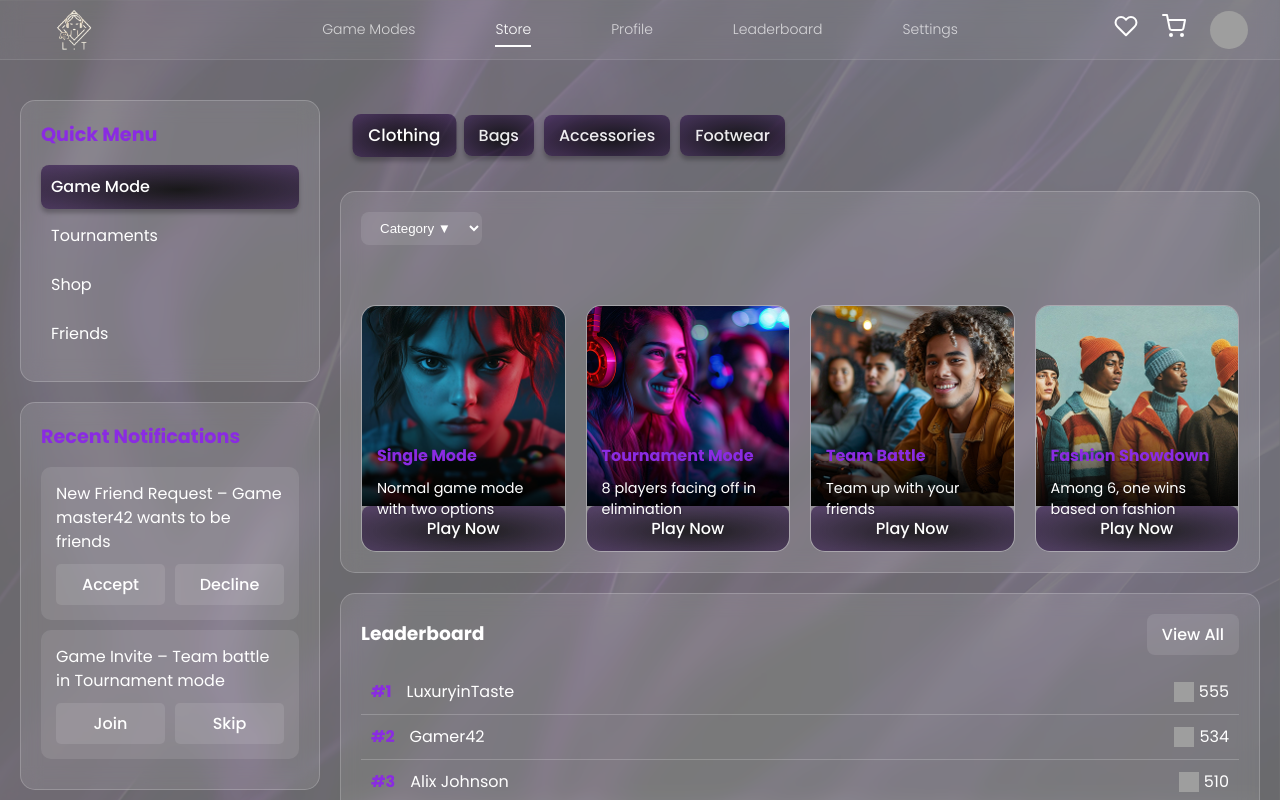
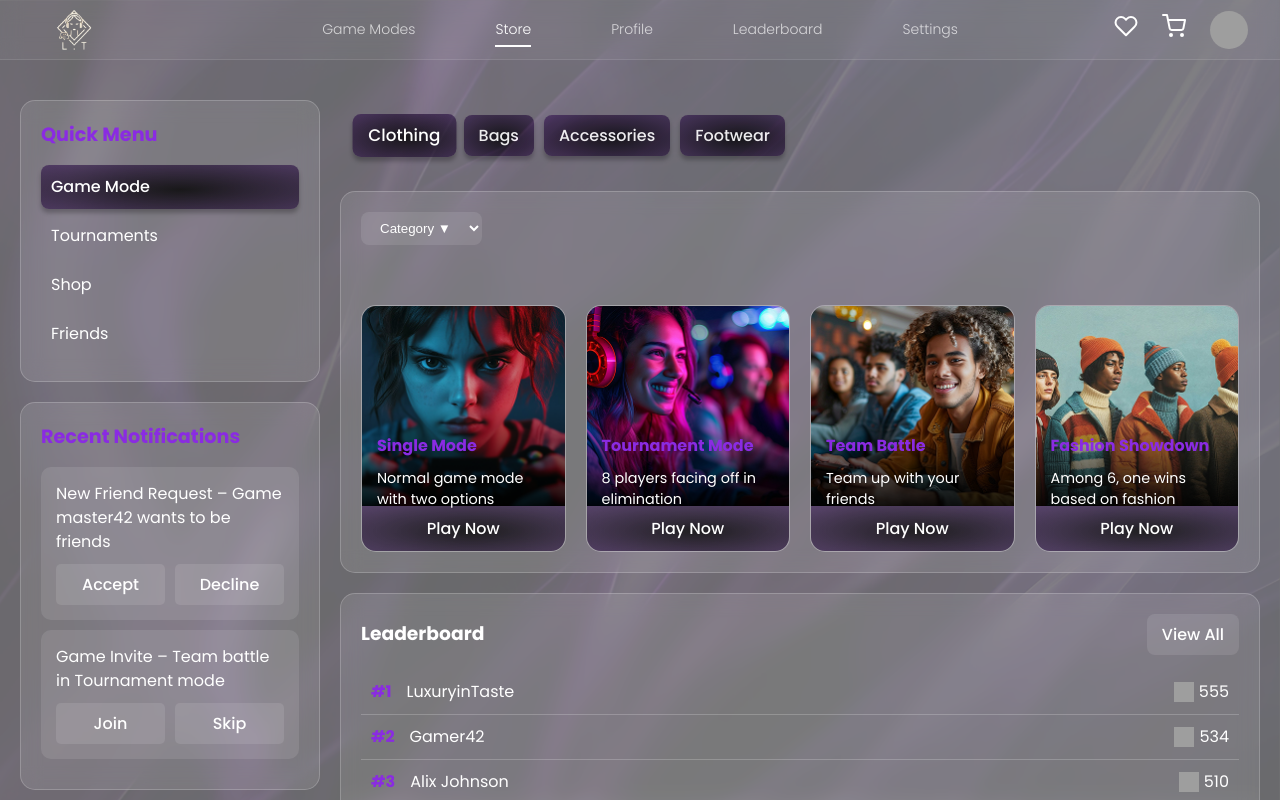
Before and after one commit to luxuryintaste-LIT/lit-ecommerce-backend, a React (Vite) app: page /game-modes in a window 1280 px wide. Shown: the top 800 px of the page. Built offline with nearby package versions, Linux system fonts and the light colour scheme; grey boxes are pictures that could not be loaded.

Commit message:
fixed again again

```diff
--- a/src/styles/GameModesPage.css
+++ b/src/styles/GameModesPage.css
@@ -210,6 +210,7 @@
 
 .card-content {
   padding: 15px;
+  margin-bottom: 10px;
 }
 
 .game-mode-card h3 {
@@ -230,7 +231,7 @@
   width: 100%;
   padding: 10px;
   border: none;
-  border-radius: 8px;
+  border-radius: 0 0 8px 8px;
   background: radial-gradient(309.68% 308.36% at 53.98% 55.95%, rgba(0, 0, 0, 0.80) 0%, rgba(147, 51, 234, 0.40) 50%);
   box-shadow: 0px 4px 4px 0px rgba(0, 0, 0, 0.25);
   color: white;
```
